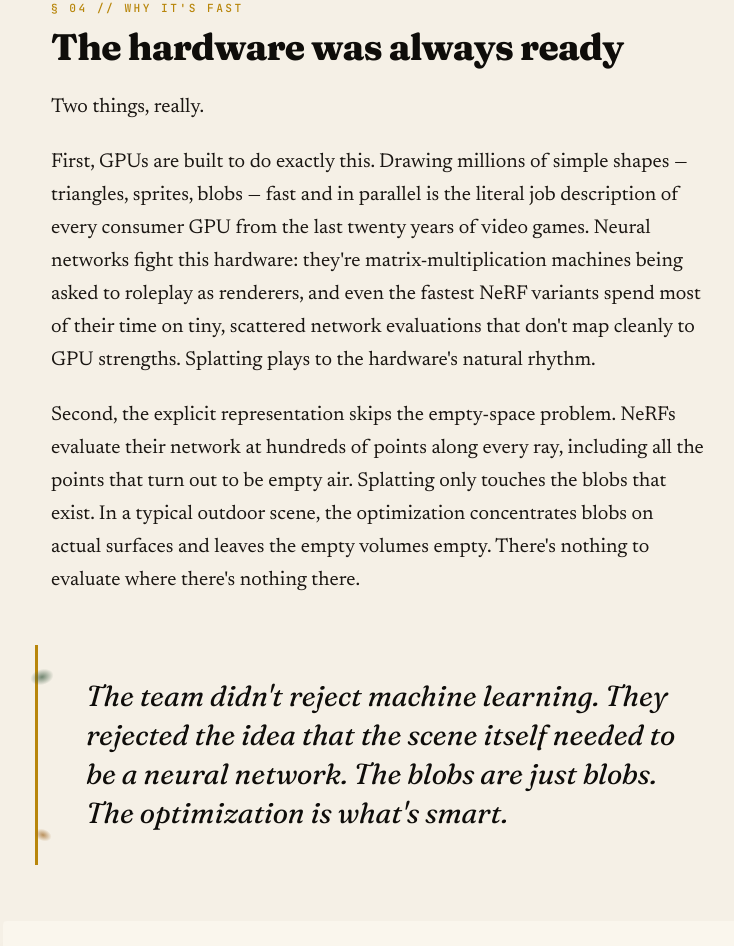
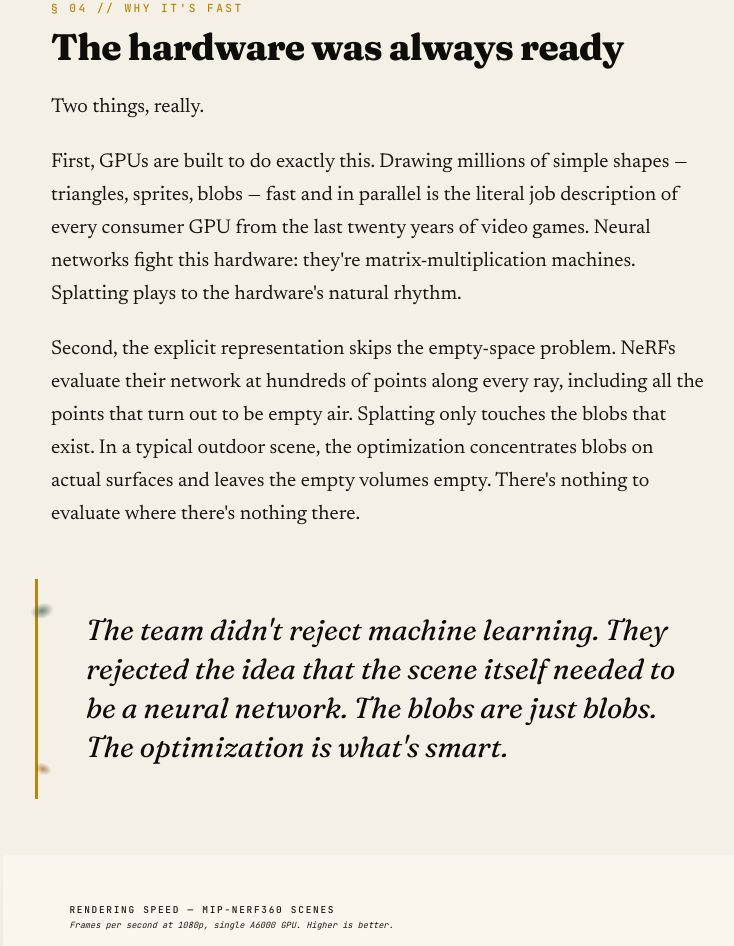
Before and after one commit to Daanishk/Daanishk.github.io, a plain HTML site: page index.html in a window 1280 px wide. Shown: the part 6995-7941 px from the top of the page, without its empty margins (261-995 px from the left). Drawn offline with Linux system fonts and the light colour scheme.

Commit message:
Simplify paragraph on GPU capabilities
Removed unnecessary phrasing to enhance clarity.

```diff
--- a/index.html
+++ b/index.html
@@ -879,7 +879,7 @@
 
   <p>Two things, really.</p>
 
-  <p>First, GPUs are built to do exactly this. Drawing millions of simple shapes — triangles, sprites, blobs — fast and in parallel is the literal job description of every consumer GPU from the last twenty years of video games. Neural networks fight this hardware: they're matrix-multiplication machines being asked to roleplay as renderers, and even the fastest NeRF variants spend most of their time on tiny, scattered network evaluations that don't map cleanly to GPU strengths. Splatting plays to the hardware's natural rhythm.</p>
+  <p>First, GPUs are built to do exactly this. Drawing millions of simple shapes — triangles, sprites, blobs — fast and in parallel is the literal job description of every consumer GPU from the last twenty years of video games. Neural networks fight this hardware: they're matrix-multiplication machines. Splatting plays to the hardware's natural rhythm.</p>
 
   <p>Second, the explicit representation skips the empty-space problem. NeRFs evaluate their network at hundreds of points along every ray, including all the points that turn out to be empty air. Splatting only touches the blobs that exist. In a typical outdoor scene, the optimization concentrates blobs on actual surfaces and leaves the empty volumes empty. There's nothing to evaluate where there's nothing there.</p>
 
```
